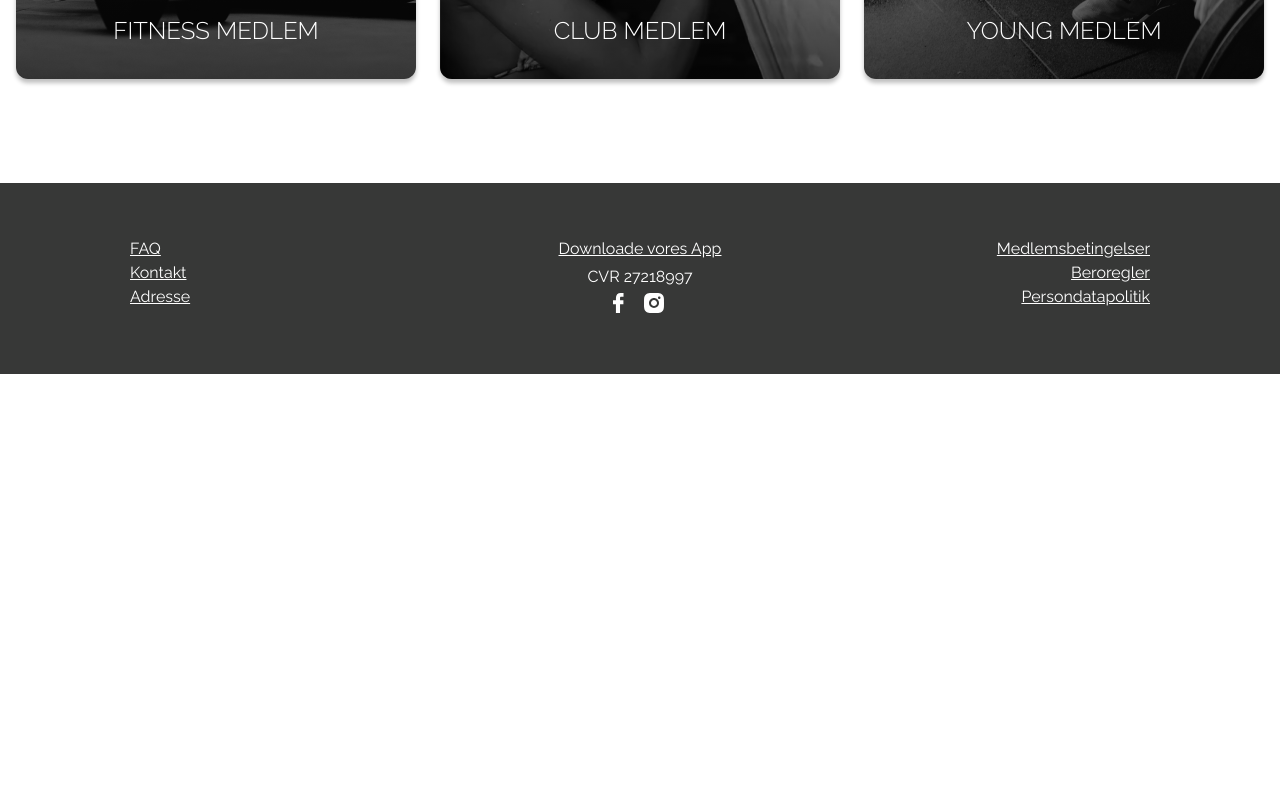
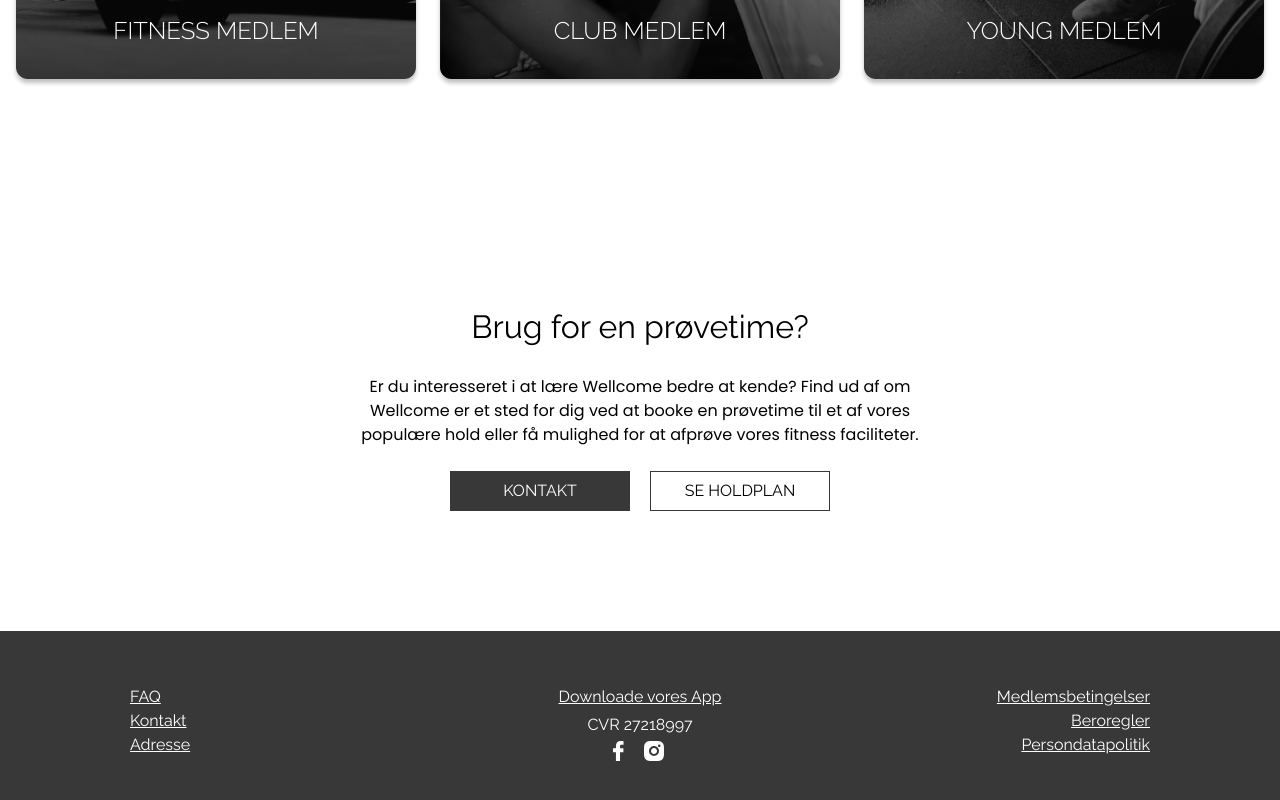
Before and after one commit to JulieGroenborg/wellcome_site, a Next.js app: page / in a window 1280 px wide. Shown: the part 1880-2680 px from the top of the page. Before the commit the page ends 2254 px from the top, so only its background shows below. Built offline with nearby package versions, Linux system fonts and the light colour scheme; a web font is replaced by a local one.

Commit message:
prøvetime section

```diff
--- a/src/app/landingpage.module.scss
+++ b/src/app/landingpage.module.scss
@@ -80,8 +80,8 @@
   height: 100%;
 
   svg {
-    width: 48px;
-    height: 48px;
+    width: $spacing-48;
+    height: $spacing-48;
   }
   p {
     color: $white;
@@ -135,10 +135,46 @@
 
   .info_box {
     svg {
-      height: 80px;
-      width: 80px;
+      height: $spacing-80;
+      width: $spacing-80;
     }
   }
 }
 
-// __________________________________________________________________
+// _________________________________ prøve time section _________________________________
+
+.proevetime_paragraph {
+  width: 280px;
+  text-align: left;
+}
+.align_btns {
+  display: flex;
+  justify-content: left;
+  width: 280px;
+  justify-content: space-between;
+}
+.proevetime_section {
+  display: grid;
+  justify-content: left;
+  padding-top: $spacing-64;
+  padding-bottom: $spacing-64;
+  padding-left: $spacing-48;
+}
+
+@media (min-width: 768px) {
+  .align_btns {
+    // display: flex;
+    width: 400px;
+    justify-content: space-around;
+  }
+
+  .proevetime_paragraph {
+    width: 600px;
+    text-align: center;
+  }
+  .proevetime_section {
+    justify-content: center;
+    justify-items: center;
+    padding: $spacing-120 $spacing-48;
+  }
+}
--- a/src/app/page.jsx
+++ b/src/app/page.jsx
@@ -160,6 +160,29 @@ export default function Home() {
           </div>
         </section>
         <MedlemsSection />
+        <article className={styles.proevetime_section}>
+          <HeaderTwo type="fitness" title="Brug for en prøvetime?"></HeaderTwo>
+          <p className={styles.proevetime_paragraph}>
+            Er du interesseret i at lære Wellcome bedre at kende? Find ud af om
+            Wellcome er et sted for dig ved at booke en prøvetime til et af
+            vores populære hold eller få mulighed for at afprøve vores fitness
+            faciliteter.
+          </p>
+          <div className={styles.align_btns}>
+            <LinkBtn
+              margin={true}
+              variant="secondary"
+              href="*"
+              text="Kontakt"
+            ></LinkBtn>
+            <LinkBtn
+              margin={true}
+              variant="tertiary_dark"
+              href="*"
+              text="Se holdplan"
+            ></LinkBtn>
+          </div>
+        </article>
       </main>
       <Footer />
     </>
```
Also changed, not shown: src/app/kategorier/kategori.module.scss (+6 -2 lines).
